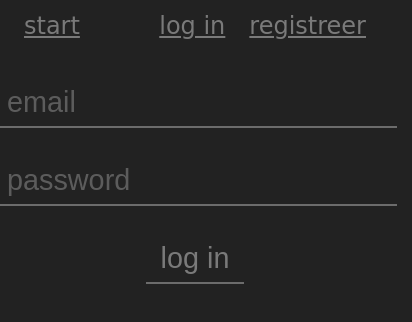
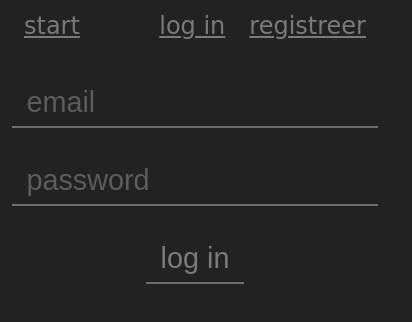
Before and after one commit to Pwuts/quotes, a Nuxt app: page /login in a window 390 px wide. Shown: the top 322 px of the page, 412 px wide, since content can reach past the window. Built offline with nearby package versions, Linux system fonts and the light colour scheme.

Commit message:
add some responsive design

```diff
--- a/src/app.vue
+++ b/src/app.vue
@@ -10,9 +10,9 @@
     <NuxtLink to="/profile"  v-else>profiel</NuxtLink>
   </div>
 </div>
-<div class="container">
+<main class="container">
   <NuxtPage/>
-</div>
+</main>
 </template>
 
 <script lang="ts" setup>
@@ -34,6 +34,10 @@ function logOut()
   --primary-text: #FFF8;
   --secondary-text: #FFF6;
   --tertiary-text: #FFF4;
+}
+
+* {
+  box-sizing: border-box;
 }
 
 body {
@@ -63,14 +67,23 @@ body {
   }
 }
 
+main {
+  padding: 0.5em 2em 1.5em;
+
+  @media screen and (max-width: 500px) {
+    padding: 0.5em;
+  }
+}
+
 .container {
   display: flex;
   flex-direction: column;
   align-items: center;
 
-  padding: 0.5em 2em 1.5em;
+  > * {
+    max-width: 100%;
+  }
 }
-
 
 a, a:visited {
   color: var(--secondary-text);
--- a/src/components/QuoteList.vue
+++ b/src/components/QuoteList.vue
@@ -1,5 +1,5 @@
 <template>
-<div class="quote-list">
+<div class="container quote-list">
   <input type="search" placeholder="zoeken" v-model="query"/>
 
   <h2 class="clickable add-quote"
@@ -34,12 +34,15 @@ const filteredQuotes = computed(() => !query.value ? quotes :
 
 <style lang="scss">
 .quote-list {
-  display: flex;
-  flex-direction: column;
-  align-items: center;
+  @media screen and (max-width: 500px) {
+    font-size: 0.75rem;
+  }
 
-  .quote:not(:first-of-type) {
+  .quote {
     margin-top: 5em;
+  }
+  h2.add-quote + .quote {
+    margin-top: 1em;
   }
 }
 </style>
--- a/src/pages/login.vue
+++ b/src/pages/login.vue
@@ -1,5 +1,5 @@
 <template>
-<form onsubmit="return false">
+<form class="container" onsubmit="return false">
   <input type="email"
     autocomplete="email"
     placeholder="email"
@@ -54,12 +54,10 @@ function attemptLogin()
 
 <style lang="scss">
 form {
-  display: flex;
-  flex-direction: column;
   justify-content: center;
-  align-items: center;
 
   input, button {
+    flex: 0 1 auto;
     margin: 0.5em;
   }
 }
--- a/src/pages/profile.vue
+++ b/src/pages/profile.vue
@@ -1,5 +1,5 @@
 <template>
-<div class="profile">
+<div class="profile container">
   <h1 class="name">{{authState.user.name}}</h1>
   <h4 class="email">{{authState.user.email}}</h4>
   <span class="stats">
@@ -56,10 +56,7 @@ function invite()
 
 <style lang="scss">
 .profile {
-  display: flex;
-  flex-direction: column;
   justify-content: center;
-  align-items: center;
 
   .name, .email {
     margin: 0.25em 0;
```
